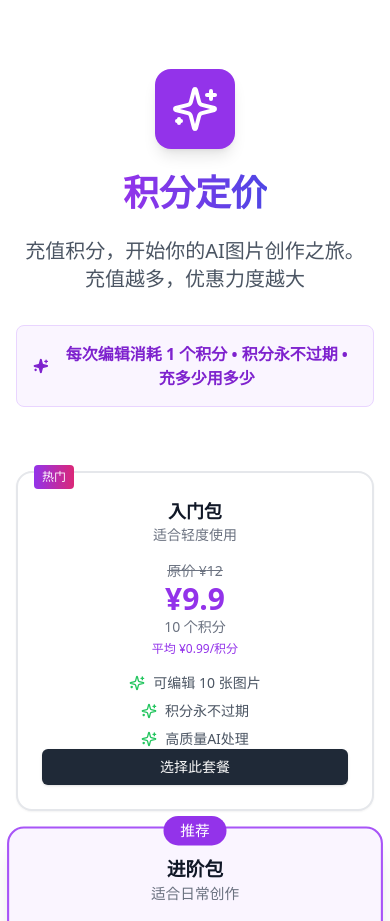
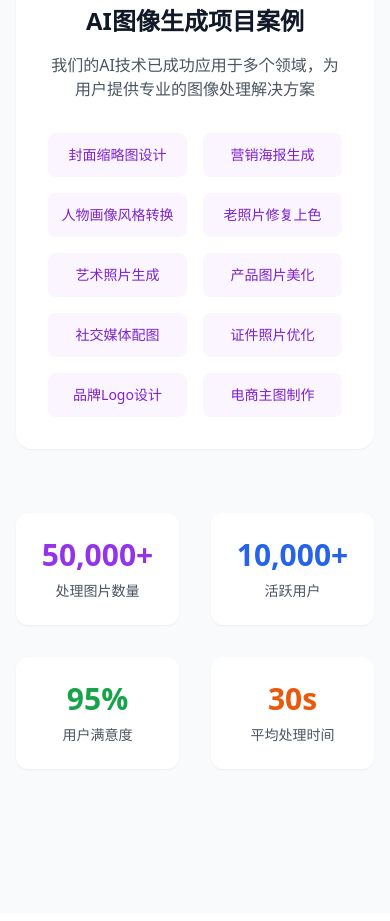
Before and after one commit to AI-ZiMo/image-editor, a Next.js app: page / in a window 390 px wide. Shown: the part 4160-5081 px from the top of the page. Built offline with nearby package versions, Linux system fonts and the light colour scheme; no server answers.

Commit message:
feat: Enhance homepage with user authentication and API integration - Implement user login state management, allowing redirection based on authentication status, and add API configuration for user avatars, improving user experience and personalization.

```diff
--- a/app/(auth)/login/page.tsx
+++ b/app/(auth)/login/page.tsx
@@ -5,8 +5,8 @@ export default function Page() {
   return (
     <div className="min-h-screen bg-gray-50">
       <Navbar showAuthButton={false} />
-      <div className="flex min-h-[calc(100vh-4rem)] w-full items-start justify-center pt-24 p-6 md:p-10">
-        <div className="w-full max-w-md">
+      <div className="flex min-h-[calc(100vh-4rem)] w-full items-start justify-center p-6 md:p-10">
+        <div className="w-full max-w-md mt-20">
         <LoginForm />
         </div>
       </div>
--- a/app/(auth)/sign-up/page.tsx
+++ b/app/(auth)/sign-up/page.tsx
@@ -5,8 +5,8 @@ export default function Page() {
   return (
     <div className="min-h-screen bg-gray-50">
       <Navbar showAuthButton={false} />
-      <div className="flex min-h-[calc(100vh-4rem)] w-full items-start justify-center pt-24 p-6 md:p-10">
-        <div className="w-full max-w-md">
+      <div className="flex min-h-[calc(100vh-4rem)] w-full items-start justify-center p-6 md:p-10">
+        <div className="w-full max-w-md mt-20">
         <SignUpForm />
         </div>
       </div>
--- a/app/page.tsx
+++ b/app/page.tsx
@@ -7,8 +7,22 @@ import { Sparkles, Wand2, Image as ImageIcon, Palette, ArrowRight, ChevronLeft,
 import Link from "next/link"
 import Image from "next/image"
 import { useState, useEffect } from "react"
+import { useRouter } from "next/navigation"
+import { createClient } from "@/lib/supabase/client"
 
 export default function HomePage() {
+  const router = useRouter()
+  const [currentUser, setCurrentUser] = useState<any>(null)
+
+  // 检查用户登录状态
+  useEffect(() => {
+    const checkUser = async () => {
+      const supabase = createClient()
+      const { data } = await supabase.auth.getUser()
+      setCurrentUser(data.user)
+    }
+    checkUser()
+  }, [])
 
   // 图片对比数据
   const imageComparisons = [
@@ -211,6 +225,17 @@ export default function HomePage() {
 
   const handleTouchEnd = () => {
     handleDragEnd()
+  }
+
+  // 处理定价按钮点击
+  const handlePricingClick = () => {
+    if (currentUser) {
+      // 已登录用户跳转到定价页面
+      router.push('/pricing')
+    } else {
+      // 未登录用户跳转到登录页面
+      router.push('/login')
+    }
   }
 
   const features = [
@@ -675,7 +700,7 @@ export default function HomePage() {
             </p>
           </div>
 
-          <div className="grid grid-cols-1 md:grid-cols-3 gap-8">
+          <div className="grid grid-cols-1 md:grid-cols-3 gap-8 mb-16">
             <div className="bg-white p-6 rounded-xl shadow-sm text-center">
               <div className="bg-purple-100 p-3 rounded-xl w-16 h-16 mx-auto mb-4 flex items-center justify-center">
                 <Wand2 className="h-8 w-8 text-purple-600" />
@@ -697,6 +722,112 @@ export default function HomePage() {
               <h3 className="text-lg font-semibold text-gray-900 mb-3">高质量输出</h3>
               <p className="text-gray-600">保持原图质量，生成高分辨率的编辑结果</p>
             </div>
+          </div>
+
+          {/* AI项目应用展示 */}
+          <div className="bg-white rounded-2xl p-8 shadow-sm mb-16">
+            <div className="text-center mb-8">
+              <h3 className="text-2xl font-bold text-gray-900 mb-4">AI图像生成项目案例</h3>
+              <p className="text-gray-600">我们的AI技术已成功应用于多个领域，为用户提供专业的图像处理解决方案</p>
+            </div>
+
+            <div className="grid grid-cols-2 md:grid-cols-5 gap-4">
+              {[
+                "封面缩略图设计", "营销海报生成", "人物画像风格转换", "老照片修复上色", "艺术照片生成",
+                "产品图片美化", "社交媒体配图", "证件照片优化", "品牌Logo设计", "电商主图制作"
+              ].map((project, index) => (
+                <div key={index} className="bg-purple-50 p-3 rounded-lg text-center">
+                  <div className="text-sm font-medium text-purple-700">{project}</div>
+                </div>
+              ))}
+            </div>
+          </div>
+
+          {/* 统计数据 */}
+          <div className="grid grid-cols-2 md:grid-cols-4 gap-8 mb-16">
+            {[
+              { number: "50,000+", label: "处理图片数量", color: "purple" },
+              { number: "10,000+", label: "活跃用户", color: "blue" },
+              { number: "95%", label: "用户满意度", color: "green" },
+              { number: "30s", label: "平均处理时间", color: "orange" }
+            ].map((stat, index) => (
+              <div key={index} className="bg-white p-6 rounded-xl shadow-sm text-center">
+                <div className={`text-3xl font-bold mb-2 ${
+                  stat.color === 'purple' ? 'text-purple-600' :
+                  stat.color === 'blue' ? 'text-blue-600' :
+                  stat.color === 'green' ? 'text-green-600' :
+                  'text-orange-600'
+                }`}>
+                  {stat.number}
+                </div>
+                <div className="text-gray-600 text-sm">{stat.label}</div>
+              </div>
+            ))}
+          </div>
+        </div>
+      </section>
+
+      {/* 用户评价 */}
+      <section className="py-20 bg-white">
+        <div className="max-w-7xl mx-auto px-4 sm:px-6 lg:px-8">
+          <div className="text-center mb-16">
+            <h2 className="text-3xl md:text-4xl font-bold text-gray-900 mb-4">
+              用户真实评价
+            </h2>
+            <p className="text-xl text-gray-600">
+              听听专业用户如何评价我们的AI图片编辑工具
+            </p>
+          </div>
+
+          <div className="grid grid-cols-1 md:grid-cols-3 gap-8">
+            {[
+              {
+                name: "李设计师",
+                role: "UI/UX 设计师",
+                company: "互联网公司",
+                content: "AI编辑大大提高了我的图片处理效率，原本需要几小时的PS工作，现在几分钟就能完成，而且效果非常自然。",
+                avatar: "https://api.dicebear.com/7.x/avataaars/svg?seed=designer&backgroundColor=b6e3f4,c0aede,d1d4f9"
+              },
+              {
+                name: "王摄影师",
+                role: "商业摄影师",
+                company: "摄影工作室",
+                content: "特别喜欢风格转换功能，能快速为客户提供多种风格的样片，客户满意度大幅提升，工作效率翻倍。",
+                avatar: "https://api.dicebear.com/7.x/avataaars/svg?seed=photographer&backgroundColor=ffd5dc,ffdfbf,c0aede"
+              },
+              {
+                name: "张运营",
+                role: "新媒体运营",
+                company: "电商平台",
+                content: "作为运营人员，经常需要快速制作各种风格的营销图片，这个工具让我能够独立完成大部分图片设计工作。",
+                avatar: "https://api.dicebear.com/7.x/avataaars/svg?seed=marketing&backgroundColor=d1d4f9,ffd5dc,b6e3f4"
+              }
+            ].map((review, index) => (
+              <div key={index} className="bg-gray-50 p-8 rounded-2xl">
+                <div className="flex items-center mb-6">
+                  <Image
+                    src={review.avatar}
+                    alt={review.name}
+                    width={50}
+                    height={50}
+                    className="rounded-full object-cover"
+                  />
+                  <div className="ml-4">
+                    <h4 className="font-semibold text-gray-900">{review.name}</h4>
+                    <p className="text-sm text-gray-600">{review.role}</p>
+                    <p className="text-xs text-gray-500">{review.company}</p>
+                  </div>
+                </div>
+                <p className="text-gray-700 leading-relaxed italic">
+                  "{review.content}"
+                </p>
+                <div className="flex mt-4">
+                  {[1,2,3,4,5].map((star) => (
+                    <Sparkles key={star} className="h-4 w-4 text-yellow-400 fill-current" />
+                  ))}
+                </div>
+              </div>
+            ))}
           </div>
         </div>
       </section>
@@ -832,8 +963,8 @@ export default function HomePage() {
                     </div>
                   </div>
 
-                  <Link href="/pricing">
                   <Button
+                    onClick={handlePricingClick}
                     className={`w-full ${
                       plan.popular
                         ? 'bg-purple-600 hover:bg-purple-700'
@@ -842,7 +973,6 @@ export default function HomePage() {
                   >
                     选择此套餐
                   </Button>
-                  </Link>
                 </div>
               </div>
             ))}
@@ -850,12 +980,14 @@ export default function HomePage() {
 
           {/* More Pricing Link */}
           <div className="text-center mt-12">
-            <Link href="/pricing">
-              <Button variant="outline" className="border-purple-200 text-purple-600 hover:bg-purple-50">
+            <Button
+              onClick={handlePricingClick}
+              variant="outline"
+              className="border-purple-200 text-purple-600 hover:bg-purple-50"
+            >
               查看完整定价详情
               <ArrowRight className="ml-2 h-4 w-4" />
             </Button>
-            </Link>
           </div>
         </div>
       </section>
--- a/next.config.ts
+++ b/next.config.ts
@@ -44,6 +44,12 @@ const nextConfig: NextConfig = {
         port: '',
         pathname: '/**',
       },
+      {
+        protocol: 'https',
+        hostname: 'api.dicebear.com',
+        port: '',
+        pathname: '/**',
+      },
     ],
     dangerouslyAllowSVG: true,
     contentDispositionType: 'attachment',
```
Lines whose indentation alone changed are shown as unchanged.
